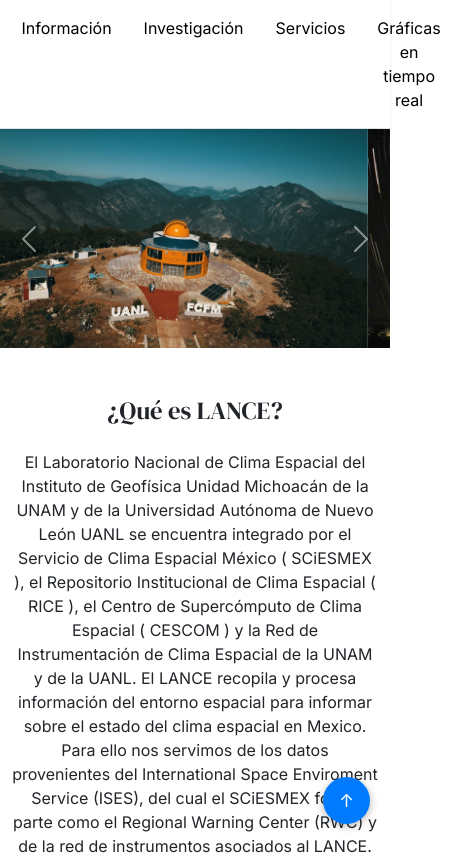
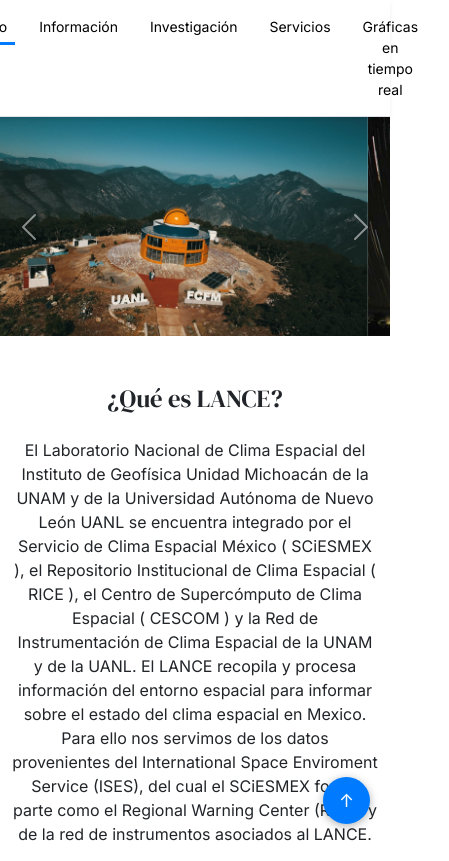
Before and after one commit to Flancito207/LANCE-uanl, a plain HTML site: page index.html in a window 390 px wide. Shown: the top 861 px of the page, 449 px wide, since content can reach past the window. Drawn offline with nearby package versions, Linux system fonts and the light colour scheme.

Commit message:
Tamaños

```diff
--- a/css/styles.css
+++ b/css/styles.css
@@ -90,7 +90,7 @@
 
 @media (max-width: 576px) {
   .navbar-nav .nav-link {
-    font-size: 16px;     /* Aumenta el tamaño del texto en móviles */
+    font-size: 14px;     /* Aumenta el tamaño del texto en móviles */
     padding: 0.5rem 0.75rem; /* Opcional: más espacio si se ve apretado */
   }
 }
--- a/index.html
+++ b/index.html
@@ -11,7 +11,7 @@
 <body id="inicio">
 
   <!-- NAVBAR -->
-  <nav class="navbar navbar-expand bg-white shadow-sm border-bottom sticky-top">
+  <nav class="navbar nav-link small navbar-expand bg-white shadow-sm border-bottom sticky-top">
     <div class="container justify-content-center">
       <ul class="navbar-nav flex-row gap-3 text-center">
         <li class="nav-item"><a class="nav-link active nav-custom" href="index.html">Inicio</a></li>
```
